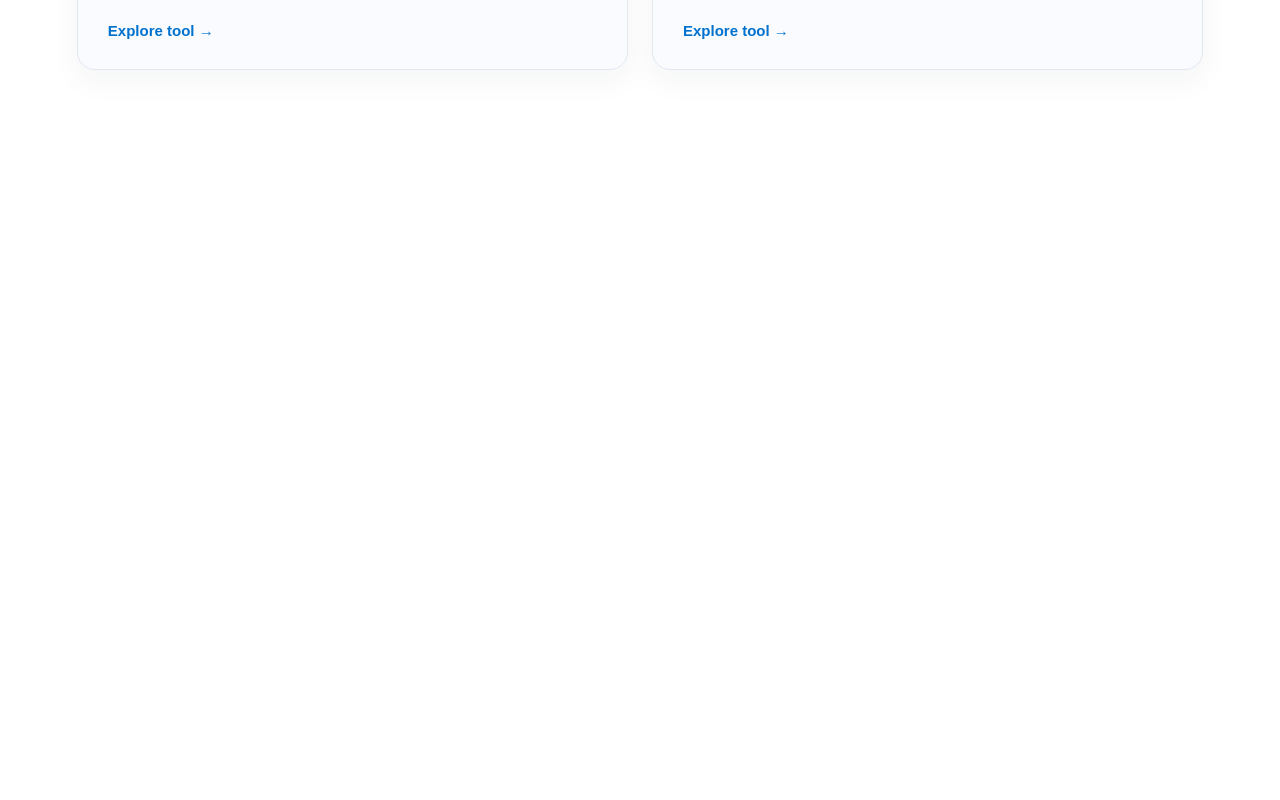
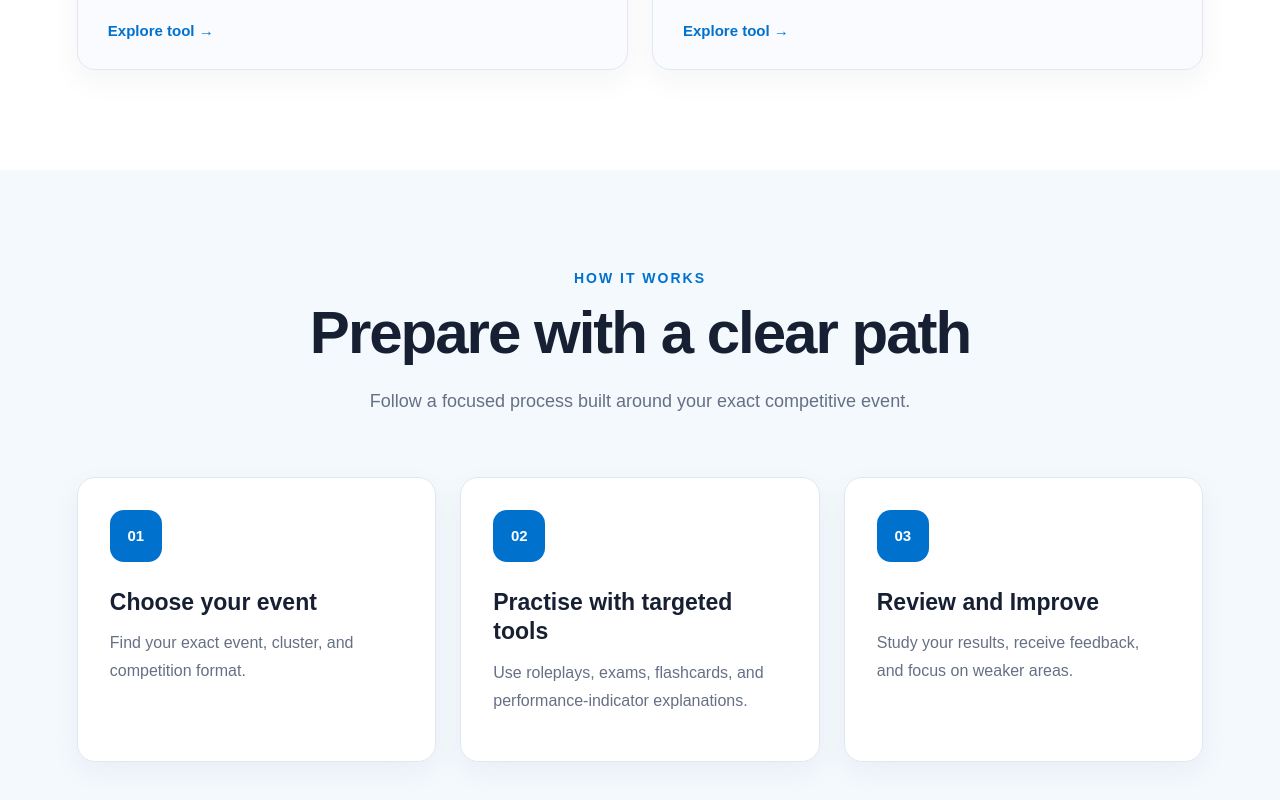
Before and after one commit to nirvith/deca-study-platform, a React (Vite) app: page / in a window 1280 px wide. Shown: the part 2473-3273 px from the top of the page. Before the commit the page ends 2643 px from the top, so only its background shows below. Built offline with nearby package versions, Linux system fonts and the light colour scheme.

Commit message:
Added How It Works section

```diff
--- a/src/App.css
+++ b/src/App.css
@@ -607,3 +607,140 @@
     padding: 24px;
   }
 }
+
+.how-it-works {
+  padding: 100px 6%;
+  background-color: #f4f9fe;
+}
+
+.heading-area {
+  max-width: 760px;
+  margin: 0 auto;
+  text-align: center;
+}
+
+.how-it-works .label {
+  margin: 0 0 14px;
+  color: #0072ce;
+  font-size: 14px;
+  font-weight: 800;
+  letter-spacing: 2px;
+  text-transform: uppercase;
+}
+
+.heading-area h2 {
+  margin: 0;
+  color: #172033;
+  font-size: clamp(38px, 5vw, 60px);
+  line-height: 1.1;
+  letter-spacing: -2px;
+}
+
+.heading-area > p:last-child {
+  max-width: 650px;
+  margin: 20px auto 0;
+  color: #667085;
+  font-size: 18px;
+  line-height: 1.7;
+}
+
+.steps-container {
+  max-width: 1200px;
+  margin: 60px auto 0;
+
+  display: grid;
+  grid-template-columns: repeat(3, 1fr);
+  gap: 24px;
+}
+
+.step-card {
+  min-height: 285px;
+  padding: 32px;
+
+  display: flex;
+  flex-direction: column;
+
+  border: 1px solid #dfe8f1;
+  border-radius: 18px;
+
+  background-color: #ffffff;
+  box-shadow: 0 10px 30px rgba(23, 32, 51, 0.05);
+
+  transition:
+    transform 0.2s ease,
+    box-shadow 0.2s ease,
+    border-color 0.2s ease;
+}
+
+.step-card:hover {
+  transform: translateY(-6px);
+  border-color: #b8daf4;
+  box-shadow: 0 18px 42px rgba(23, 32, 51, 0.1);
+}
+
+.step-number {
+  width: 52px;
+  height: 52px;
+
+  display: flex;
+  align-items: center;
+  justify-content: center;
+
+  border-radius: 14px;
+  background-color: #0072ce;
+  color: #ffffff;
+
+  font-size: 15px;
+  font-weight: 800;
+}
+
+.step-card h3 {
+  margin: 26px 0 12px;
+  color: #172033;
+  font-size: 23px;
+  line-height: 1.3;
+}
+
+.step-card .description {
+  margin: 0;
+  color: #667085;
+  font-size: 16px;
+  line-height: 1.7;
+}
+
+@media (max-width: 900px) {
+  .steps-container {
+    grid-template-columns: 1fr;
+  }
+
+  .step-card {
+    min-height: auto;
+    max-width: 650px;
+    width: 100%;
+    margin: 0 auto;
+  }
+}
+
+@media (max-width: 600px) {
+  .how-it-works {
+    padding: 75px 22px;
+  }
+
+  .heading-area h2 {
+    font-size: 40px;
+    letter-spacing: -1.5px;
+  }
+
+  .heading-area > p:last-child {
+    font-size: 16px;
+  }
+
+  .steps-container {
+    margin-top: 42px;
+    gap: 18px;
+  }
+
+  .step-card {
+    padding: 24px;
+  }
+}
--- /dev/null
+++ b/src/components/HowItWorks.jsx
@@ -0,0 +1,32 @@
+function HowItWorks() {
+
+    return (
+
+        <section className="how-it-works">
+            <div className="heading-area">
+                <p className="label">How It Works</p>
+                <h2>Prepare with a clear path</h2>
+                <p>Follow a focused process built around your exact competitive event.</p>
+            </div>
+            <div className="steps-container">
+                <article className="step-card">
+                    <span className="step-number">01</span>
+                    <h3>Choose your event</h3>
+                    <p className="description">Find your exact event, cluster, and competition format.</p>
+                </article>
+                <article className="step-card">
+                    <span className="step-number">02</span>
+                    <h3>Practise with targeted tools</h3>
+                    <p className="description">Use roleplays, exams, flashcards, and performance-indicator explanations.</p>
+                </article>
+                <article className="step-card">
+                    <span className="step-number">03</span>
+                    <h3>Review and Improve</h3>
+                    <p className="description">Study your results, receive feedback, and focus on weaker areas.</p>
+                </article>
+            </div>
+        </section>
+    )
+}
+
+export default HowItWorks;
--- a/src/pages/Home.jsx
+++ b/src/pages/Home.jsx
@@ -2,6 +2,7 @@ import Navbar from "../components/Navbar";
 import Hero from "../components/Hero";
 import EventFinder from "../components/EventFinder";
 import PreparationTools from "../components/PreparationTools";
+import HowItWorks from "../components/HowItWorks.jsx";
 
 
 function Home() {
@@ -11,6 +12,7 @@ function Home() {
             <Hero />
             <EventFinder />
             <PreparationTools />
+            <HowItWorks />
         </>
     )
 
```
